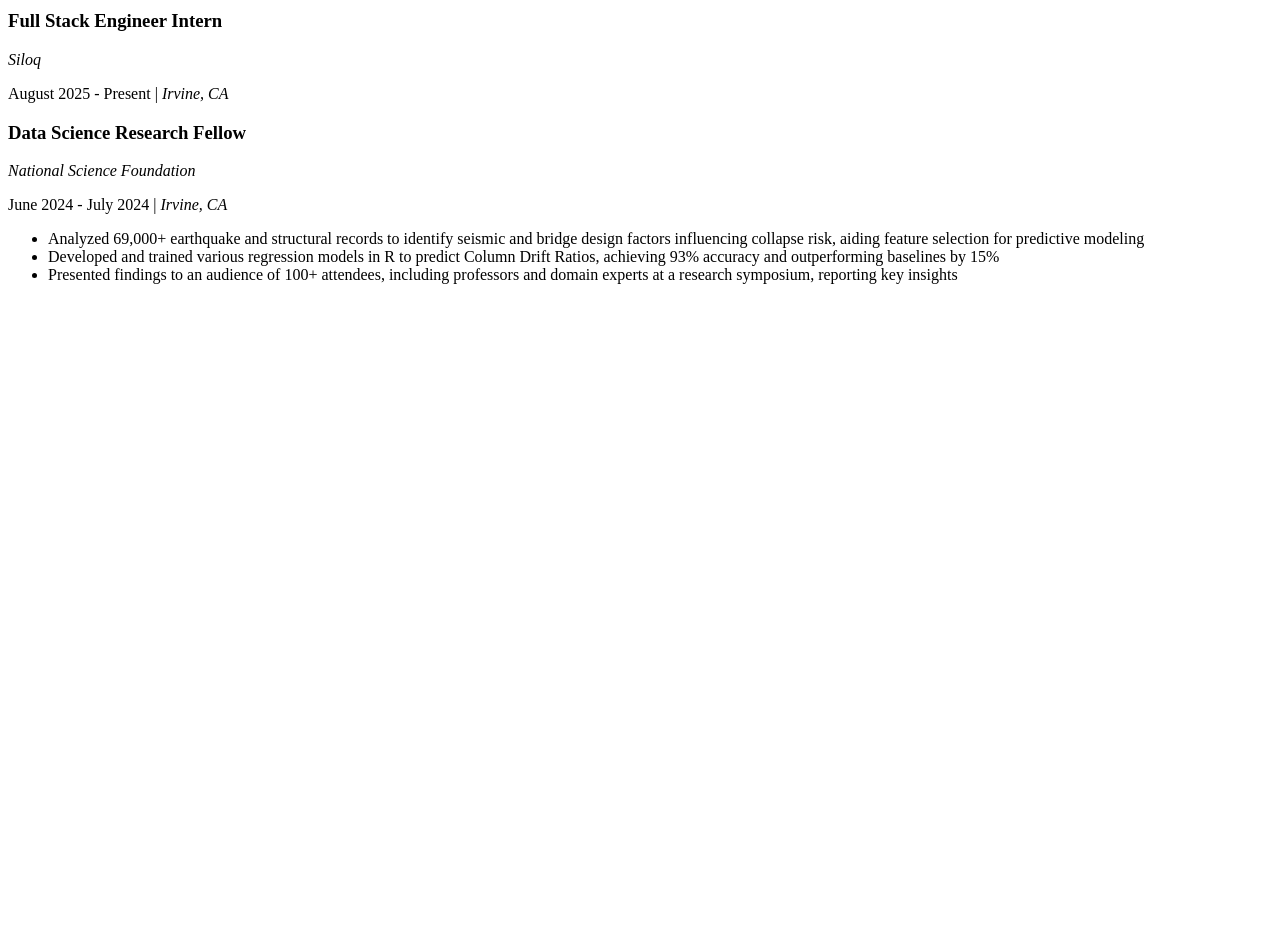
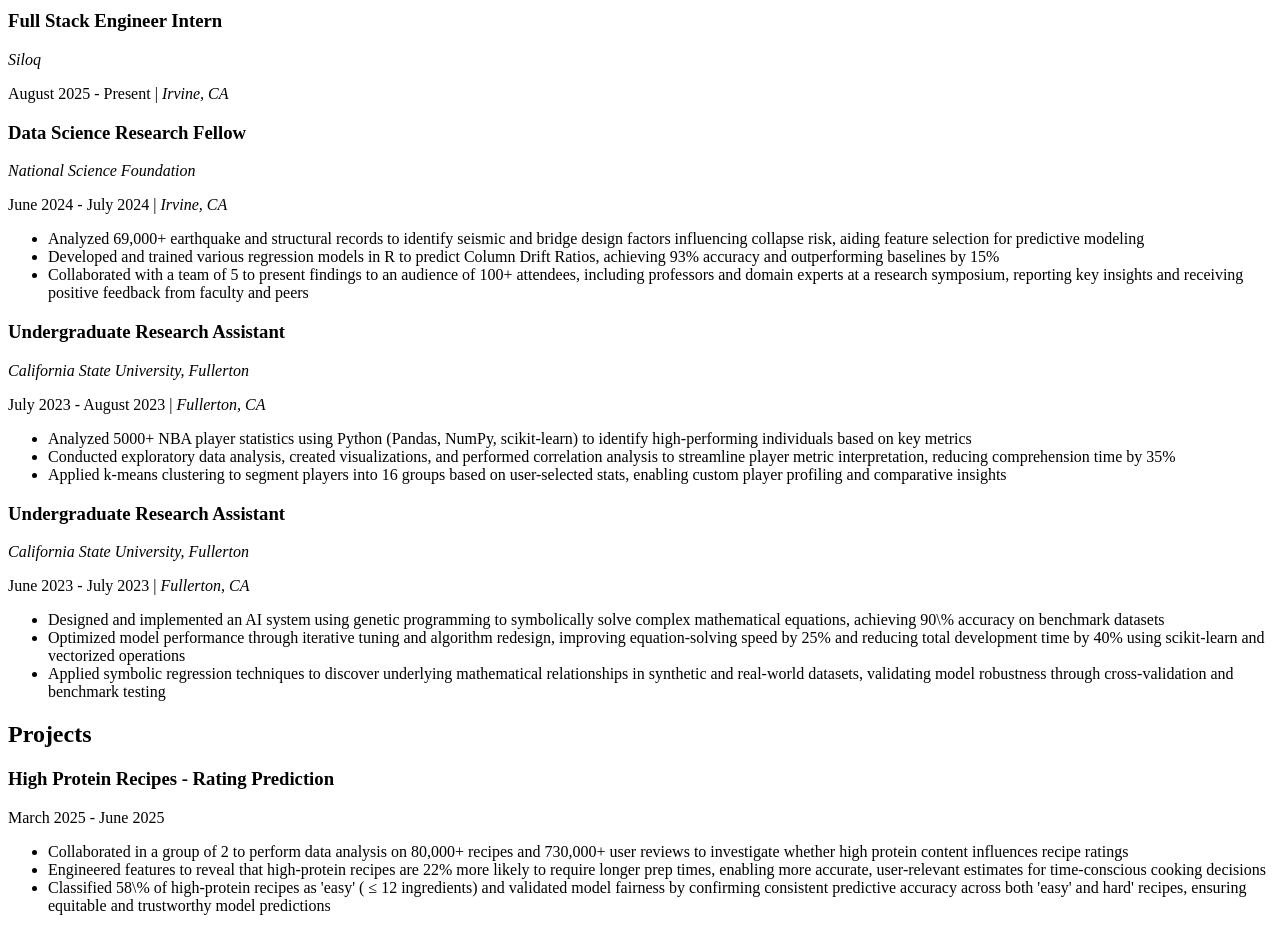
Before and after one commit to KanishkHari/portfolio, a plain HTML site: page Resume/index.html in a window 1280 px wide. Shown: the part 340-1271 px from the top of the page. Before the commit the page ends 800 px from the top, so only its background shows below. Drawn offline with Linux system fonts and the light colour scheme.

Commit message:
added more to resume

```diff
--- a/Resume/index.html
+++ b/Resume/index.html
@@ -43,6 +43,8 @@
         <time datetime="2025-08">August 2025</time> - <time datetime = "Present">Present </time> |
         <em>Irvine, CA</em>
       </p>
+      </article>
+      <article>
       <h3> Data Science Research Fellow</h3>
       <em>National Science Foundation</em>
       <p>
@@ -51,10 +53,47 @@
         <ul>
           <li> Analyzed 69,000+ earthquake and structural records to identify seismic and bridge design factors influencing collapse risk, aiding feature selection for predictive modeling</li>
           <li>Developed and trained various regression models in R to predict Column Drift Ratios, achieving 93% accuracy and outperforming baselines by 15%</li>
-          <li>Presented findings to an audience of 100+ attendees, including professors and domain experts at a research symposium, reporting key insights</li>
+          <li>Collaborated with a team of 5 to present findings to an audience of 100+ attendees, including professors and domain experts at a research symposium, reporting key insights and receiving positive feedback from faculty and peers</li>
         </ul>
-        <h3> </h3>
-      </p>
+        </p>
+        </article>
+        <article>
+        <h3> Undergraduate Research Assistant</h3>
+        <em>California State University, Fullerton</em>
+        <p>
+          <time datetime="2023-07">July 2023</time> - <time datetime="2023-08">August 2023</time> |
+          <em> Fullerton, CA</em>
+          <ul>
+            <li>Analyzed 5000+ NBA player statistics using Python (Pandas, NumPy, scikit-learn) to identify high-performing individuals based on key metrics</li>
+            <li>Conducted exploratory data analysis, created visualizations, and performed correlation analysis to streamline player metric interpretation, reducing comprehension time by 35%</li>
+            <li>Applied k-means clustering to segment players into 16 groups based on user-selected stats, enabling custom player profiling and comparative insights</li>
+          </ul>
+        </p>
+        </article>
+        <article>
+        <h3> Undergraduate Research Assistant</h3>
+        <em>California State University, Fullerton</em>
+        <p>
+          <time datetime="2023-06">June 2023</time> - <time datetime="2023-087">July 2023</time> |
+          <em> Fullerton, CA</em>
+          <ul>
+            <li>Designed and implemented an AI system using genetic programming to symbolically solve complex mathematical equations, achieving 90\% accuracy on benchmark datasets</li>
+            <li>Optimized model performance through iterative tuning and algorithm redesign, improving equation-solving speed by 25% and reducing total development time by 40% using scikit-learn and vectorized operations</li>
+            <li>Applied symbolic regression techniques to discover underlying mathematical relationships in synthetic and real-world datasets, validating model robustness through cross-validation and benchmark testing</li>
+          </ul>
+        </p>
+    </article>
+  </section>
+  <section>
+    <h2> Projects</h2>
+    <article>
+      <h3>High Protein Recipes - Rating Prediction</h3>
+      <p> <time datetime = "2025-03">March 2025 - <time datetime ="2025-06">June 2025</time></p>
+      <ul>
+        <li> Collaborated in a  group of 2 to perform data analysis on 80,000+ recipes and 730,000+ user reviews to investigate whether high protein content influences recipe ratings</li>
+        <li>Engineered features to reveal that high-protein recipes are 22% more likely to require longer prep times, enabling more accurate, user-relevant estimates for time-conscious cooking decisions</li>
+        <li>Classified 58\% of high-protein recipes as 'easy' ( <span>&#8804;</span> 12 ingredients) and validated model fairness by confirming consistent predictive accuracy across both 'easy' and hard' recipes, ensuring equitable and trustworthy model predictions</li>
+      </ul>
     </article>
   </section>
 </body>
```
Also changed, not shown: 1 other file.
